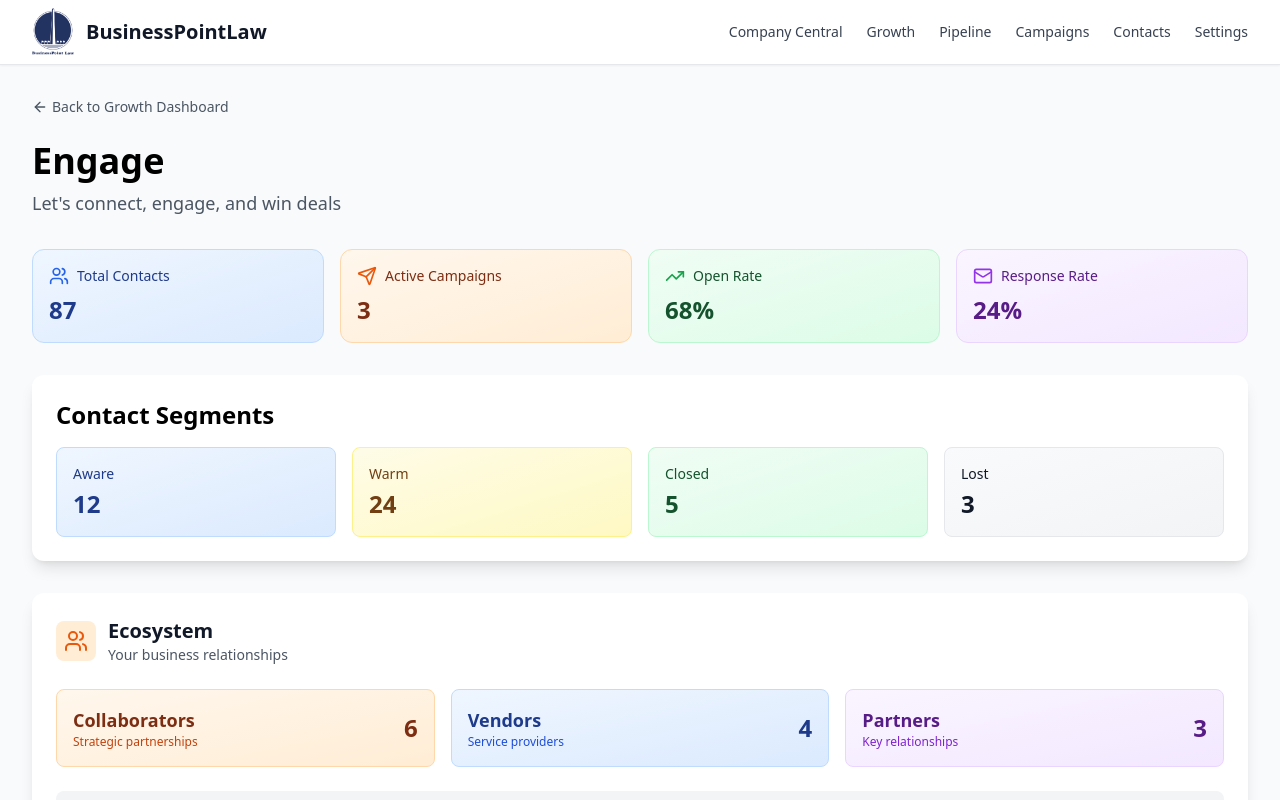
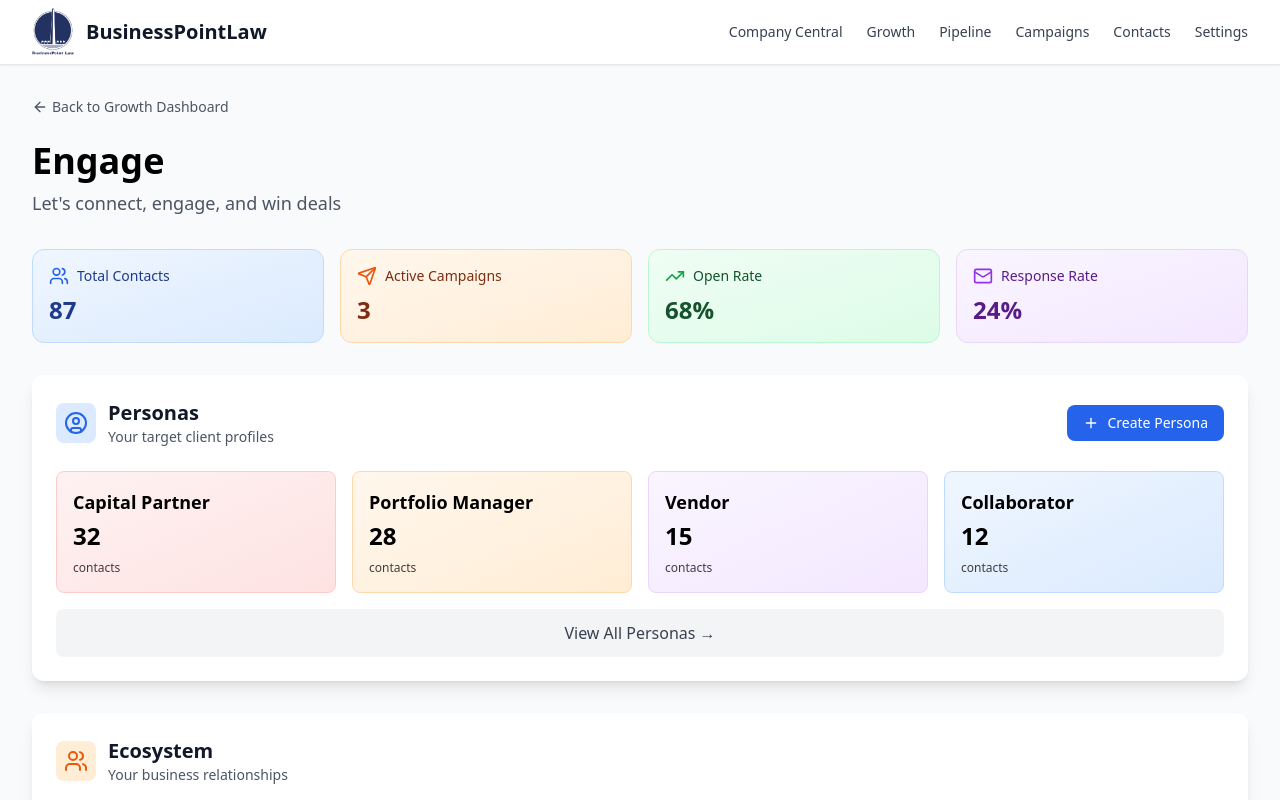
Before and after one commit to Ignite-Strategies/IgniteLegal-frontend, a React (Vite) app: page /engage in a window 1280 px wide. Shown: the top 800 px of the page. Built offline with nearby package versions, Linux system fonts and the light colour scheme.

Commit message:
Replace Contact Segments with Persona Builder section showing persona types and counts

```diff
--- a/src/pages/relationship/Engage.jsx
+++ b/src/pages/relationship/Engage.jsx
@@ -1,8 +1,8 @@
 import { useEffect } from 'react';
 import { useNavigate } from 'react-router-dom';
-import { Users, Mail, FileText, Lightbulb, TrendingUp, Send, BarChart3 } from 'lucide-react';
+import { Users, Mail, FileText, Lightbulb, TrendingUp, Send, BarChart3, UserCircle, Plus } from 'lucide-react';
 import { useLocalStorage } from '../../hooks/useLocalStorage';
-import { mockContacts } from '../../data/mockData';
+import { mockContacts, mockPersonTypes } from '../../data/mockData';
 import PageHeader from '../../components/PageHeader';
 
 export default function Engage() {
@@ -110,27 +110,56 @@ export default function Engage() {
         </div>
       </div>
 
-      {/* Contact Segments */}
+      {/* Persona Builder */}
       <div className="bg-white rounded-xl shadow-lg p-6 mb-8">
-        <h2 className="text-2xl font-bold mb-4">Contact Segments</h2>
-        <div className="grid grid-cols-2 md:grid-cols-4 gap-4">
-          <div className="bg-gradient-to-br from-blue-50 to-blue-100 rounded-lg p-4 border border-blue-200">
-            <h3 className="text-sm font-medium text-blue-900 mb-1">Aware</h3>
-            <p className="text-2xl font-bold text-blue-900">{mockContacts.segments.Aware}</p>
+        <div className="flex items-center justify-between mb-6">
+          <div className="flex items-center gap-3">
+            <div className="w-10 h-10 bg-blue-100 rounded-lg flex items-center justify-center">
+              <UserCircle className="h-6 w-6 text-blue-600" />
+            </div>
+            <div>
+              <h2 className="text-xl font-bold text-gray-900">Personas</h2>
+              <p className="text-sm text-gray-600">Your target client profiles</p>
+            </div>
           </div>
-          <div className="bg-gradient-to-br from-yellow-50 to-yellow-100 rounded-lg p-4 border border-yellow-200">
-            <h3 className="text-sm font-medium text-yellow-900 mb-1">Warm</h3>
-            <p className="text-2xl font-bold text-yellow-900">{mockContacts.segments.Warm}</p>
-          </div>
-          <div className="bg-gradient-to-br from-green-50 to-green-100 rounded-lg p-4 border border-green-200">
-            <h3 className="text-sm font-medium text-green-900 mb-1">Closed</h3>
-            <p className="text-2xl font-bold text-green-900">{mockContacts.segments.Closed}</p>
-          </div>
-          <div className="bg-gradient-to-br from-gray-50 to-gray-100 rounded-lg p-4 border border-gray-200">
-            <h3 className="text-sm font-medium text-gray-900 mb-1">Lost</h3>
-            <p className="text-2xl font-bold text-gray-900">{mockContacts.segments.Lost}</p>
-          </div>
+          <button
+            onClick={() => navigate('/personas/create')}
+            className="px-4 py-2 bg-blue-600 hover:bg-blue-700 text-white rounded-lg text-sm font-medium flex items-center gap-2"
+          >
+            <Plus className="h-4 w-4" />
+            Create Persona
+          </button>
         </div>
+
+        <div className="grid grid-cols-1 md:grid-cols-2 lg:grid-cols-4 gap-4">
+          {mockPersonTypes.map((persona, idx) => {
+            const colors = [
+              'from-red-50 to-red-100 border-red-200 text-red-900',
+              'from-orange-50 to-orange-100 border-orange-200 text-orange-900',
+              'from-purple-50 to-purple-100 border-purple-200 text-purple-900',
+              'from-blue-50 to-blue-100 border-blue-200 text-blue-900',
+            ];
+            const colorClass = colors[idx % colors.length];
+
+            return (
+              <div
+                key={persona.type}
+                className={`bg-gradient-to-br ${colorClass.split(' ')[0]} ${colorClass.split(' ')[1]} rounded-lg p-4 border ${colorClass.split(' ')[2]} cursor-pointer hover:shadow-md transition-shadow`}
+                onClick={() => navigate('/personas')}
+              >
+                <h3 className="text-lg font-bold mb-1">{persona.type}</h3>
+                <p className="text-2xl font-bold">{persona.count}</p>
+                <p className="text-xs mt-2 opacity-75">contacts</p>
+              </div>
+            );
+          })}
+        </div>
+        <button
+          onClick={() => navigate('/personas')}
+          className="w-full mt-4 px-4 py-3 bg-gray-100 text-gray-700 rounded-lg hover:bg-gray-200 transition font-medium flex items-center justify-center gap-2"
+        >
+          View All Personas →
+        </button>
       </div>
 
       {/* Ecosystem Summary */}
```
